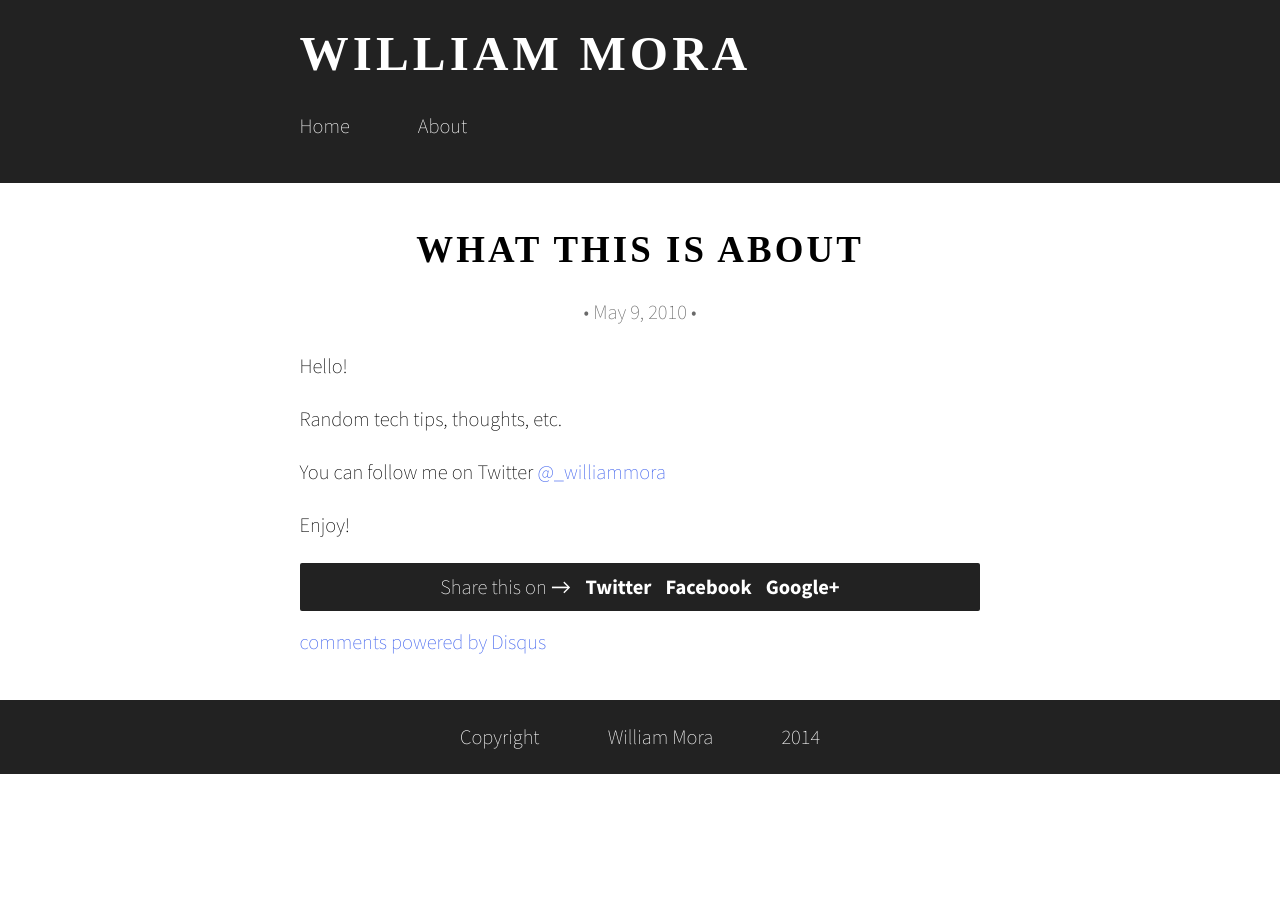
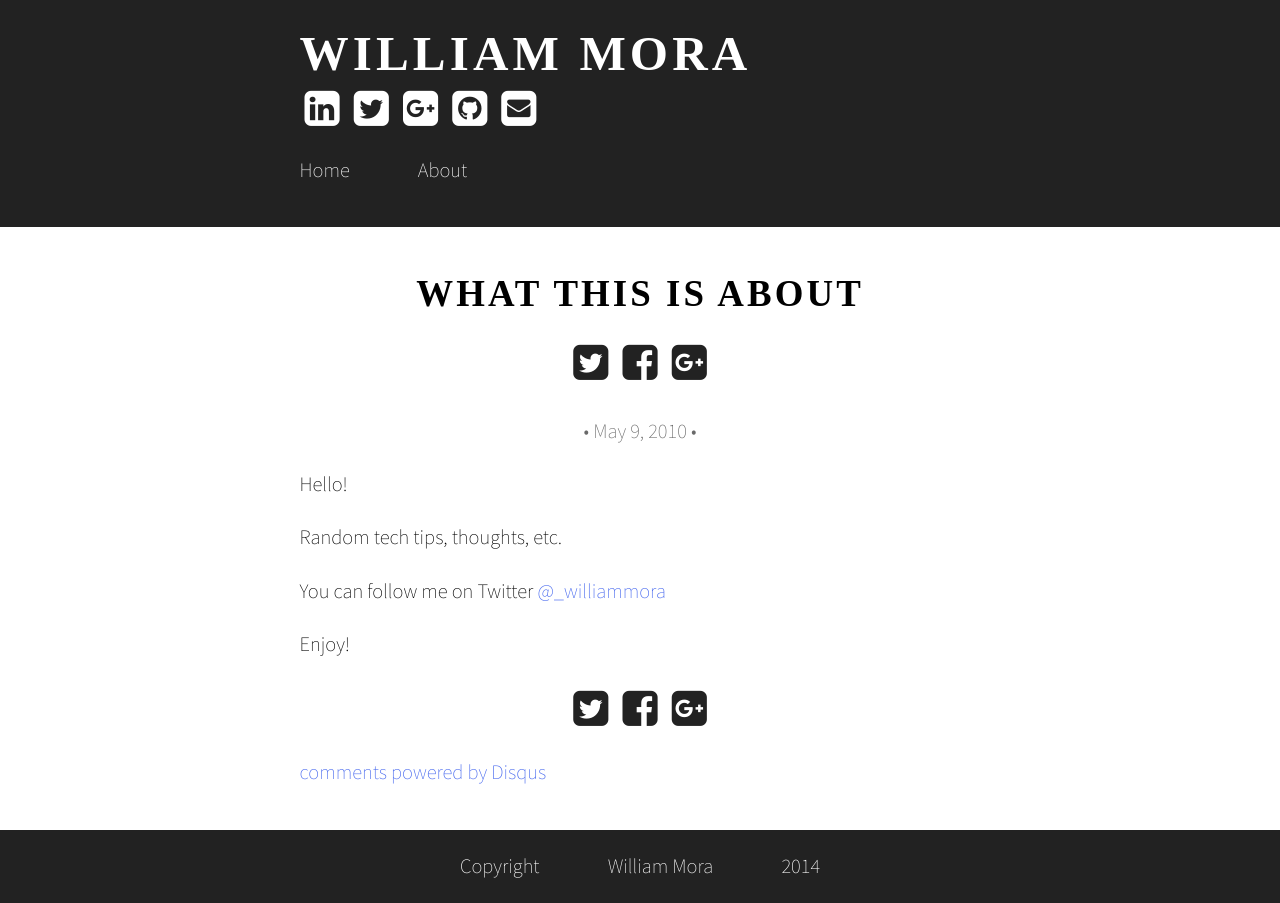
Before and after one commit to wmora/wmora.github.io, a Jekyll site: the page built from _posts/2010-05-09-what-this-is-about.md, in a window 1280 px wide. Built offline with Jekyll 4.4.1, drawn with Linux system fonts in a browser that asks for light colours; nearby versions of some CDN libraries; some web fonts are replaced; Markdown is read by kramdown in place of the engine named in the settings; comment, search, counter and statistics services are not loaded.

Commit message:
Added icons for sharing + profiles

```diff
--- /dev/null
+++ b/_includes/icons.html
@@ -0,0 +1,5 @@
+<a rel="me" href="https://www.linkedin.com/profile/in/williammora" class="icon"><i class="fa fa-linkedin-square fa-2x"></i></a>
+<a rel="me" href="https://twitter.com/_williammora" class="icon"><i class="fa fa-twitter-square fa-2x"></i></a>
+<a rel="me" href="https://plus.google.com/+WilliamMora/posts" class="icon"><i class="fa fa-google-plus-square fa-2x"></i></a>
+<a rel="me" href="https://github.com/wmora" class="icon"><i class="fa fa-github-square fa-2x"></i></a>
+<a rel="me" data-email="william r mora gmail com" href="mailto:william.r.mora@gmail.com" class="icon"><i class="fa fa-envelope-square fa-2x"></i></a>
--- a/_includes/share-page.html
+++ b/_includes/share-page.html
@@ -1,6 +1,7 @@
-<div class="share-page">
-    Share this on &rarr;
-    <a href="https://twitter.com/intent/tweet?text={{ page.title }}&url={{ site.url }}{{ page.url }}&via={{ site.twitter_username }}&related={{ site.twitter_username }}" rel="nofollow" target="_blank" title="Share on Twitter">Twitter</a>
-    <a href="https://facebook.com/sharer.php?u={{ site.url }}{{ page.url }}" rel="nofollow" target="_blank" title="Share on Facebook">Facebook</a>
-    <a href="https://plus.google.com/share?url={{ site.url }}{{ page.url }}" rel="nofollow" target="_blank" title="Share on Google+">Google+</a>
-</div>
+{% if page.share == true %}
+	<div class="share-page">
+		<a href="https://twitter.com/intent/tweet?text={{ page.title }}&url={{ site.url }}{{ page.url }}&via={{ site.twitter_username }}&related={{ site.twitter_username }}" rel="nofollow" target="_blank" title="Share on Twitter" class="icon"><i class="fa fa-twitter-square fa-2x"></i></a>
+	    <a href="https://facebook.com/sharer.php?u={{ site.url }}{{ page.url }}" rel="nofollow" target="_blank" title="Share on Facebook" class="icon"><i class="fa fa-facebook-square fa-2x"></i></a>
+	    <a href="https://plus.google.com/share?url={{ site.url }}{{ page.url }}" rel="nofollow" target="_blank" title="Share on Google+" class="icon"><i class="fa fa-google-plus-square fa-2x"></i></a>
+	</div>
+{% endif %}
--- a/_layouts/blank.html
+++ b/_layouts/blank.html
@@ -7,6 +7,7 @@
     <meta name="description" content="{% if page.description %}{{ page.description }}{% else %}{{ site.description }}{% endif %}">
     <title>{% if page.title %} {{ page.title }} › {% endif %}{{ site.title }}</title>
     <link rel="canonical" href="{{ page.url | prepend: site.url }}">
+    <link href="//maxcdn.bootstrapcdn.com/font-awesome/4.2.0/css/font-awesome.min.css" rel="stylesheet">
     <link rel="stylesheet" type="text/css" href="{{ "/basic.css" | prepend: site.baseurl }}">
     <link rel="stylesheet" type="text/css" href="{{ "/contrast.css" | prepend: site.baseurl }}">
     <link rel="stylesheet" type="text/css" href="{{ "/highlight.css" | prepend: site.baseurl }}">
@@ -29,6 +30,7 @@
   <body>
     <header>
       <h1><a href="{{ site.url }}">{{ site.title }}</a></h1>
+      {% include icons.html %}
       <nav>
         <ul>
           <li><a href="{{ site.url }}">Home</a></li>{% for node in site.pages %}{% if node.title %}<li><a href="{{ node.url | prepend: site.baseurl }}"{% if page.url == node.url %} id="selected"{% endif %}>{{ node.title }}</a></li>{% endif %}{% endfor %}
--- a/_layouts/default.html
+++ b/_layouts/default.html
@@ -4,14 +4,13 @@ layout: blank
       <article>
         <header>
           <h1><a href="{{ page.url | prepend: site.baseur }}">{{ page.title }}</a></h1>
+          {% include share-page.html %}
           <p>{% if page.author %} • {% endif %}{% if page.date %}<time>{{ page.date | date: "%b %-d, %Y" }}</time>{% endif %}{% if page.categories %} • {{ page.categories | join: ', ' }}{% endif %}</p>
         </header>
         <div>
           {{ content }}
         </div>
-        {% if page.share == true %}
-          {% include share-page.html %}
-        {% endif %}
+        {% include share-page.html %}
         {% if site.isso_domain and page.id %}
         <section id="isso-thread"></section>
         {% endif %}
--- a/basic.css
+++ b/basic.css
@@ -104,3 +104,7 @@ body > footer span {
     box-shadow: inset 0 0 1px rgba(0,0,0,.3);
     background-color: #555;
 }
+
+.centered {
+    text-align: center;
+}
--- a/contrast.css
+++ b/contrast.css
@@ -22,20 +22,17 @@ body > *:nth-child(odd) div a {
 
 .share-page {
     text-align: center;
-    background: #222;
-    color: white;
+    color: #222;
     padding: 8px 15px;
-    border-radius: 2px;
     margin: 15px 0;
+    vertical-align: middle;
 }
 
 .share-page a {
-    font-weight: 700;
-    color: white;
-    margin-left: 10px;
+    color: #222;
     text-decoration: none;
+}
 
-    &:hover {
-        border-bottom: 1px dashed white;
-    }
+.icon {
+    padding: 5px;
 }
```
Also changed, not shown: about.html (+4 -11 lines).
